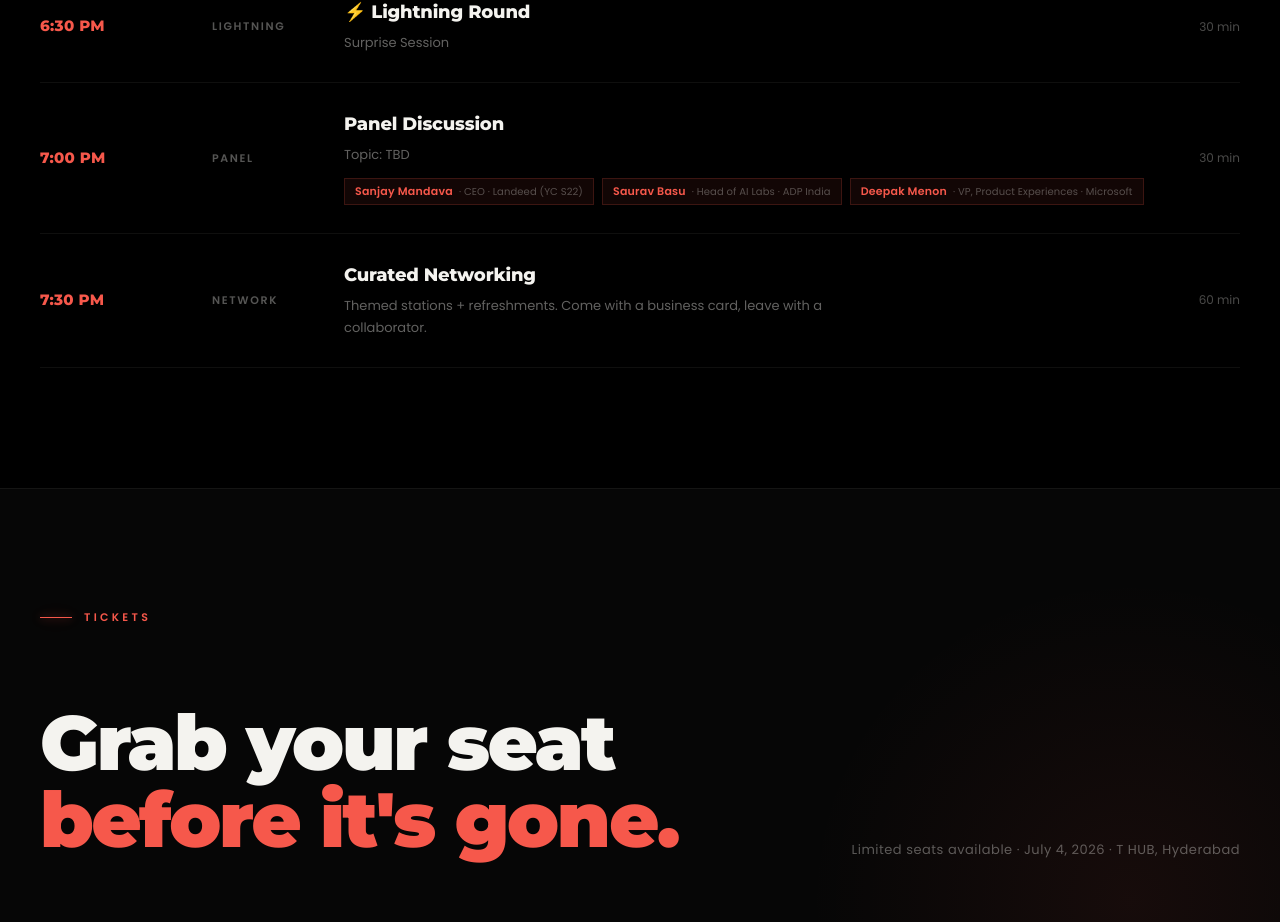
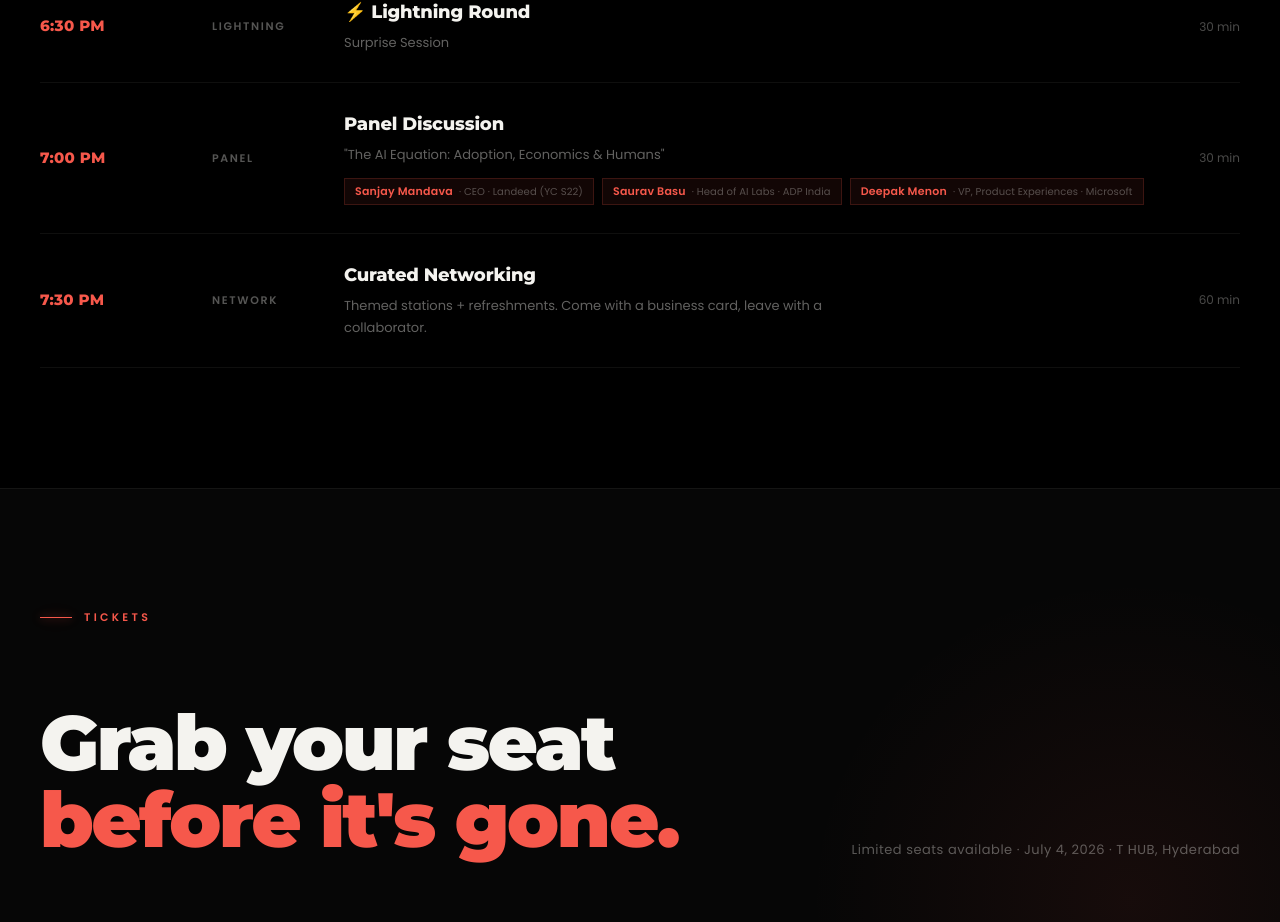
Before and after one commit to vivi-workbook-dotcom/the-0.1-percent-difference, a React (Vite) app: page / in a window 1280 px wide. Shown: the part 5072-5994 px from the top of the page. Built offline with nearby package versions, Linux system fonts and the light colour scheme.

Commit message:
Update panel discussion title in agenda
https://claude.ai/code/session_01HnEFroPJTbJKH3yhiJWhQw

```diff
--- a/src/app/components/Agenda.tsx
+++ b/src/app/components/Agenda.tsx
@@ -54,7 +54,7 @@ const items = [
     time: "7:00 PM",
     tag: "Panel",
     title: "Panel Discussion",
-    desc: "Topic: TBD",
+    desc: "\"The AI Equation: Adoption, Economics & Humans\"",
     duration: "30 min",
     speakers: [
       { name: "Sanjay Mandava", role: "CEO · Landeed (YC S22)" },
```
